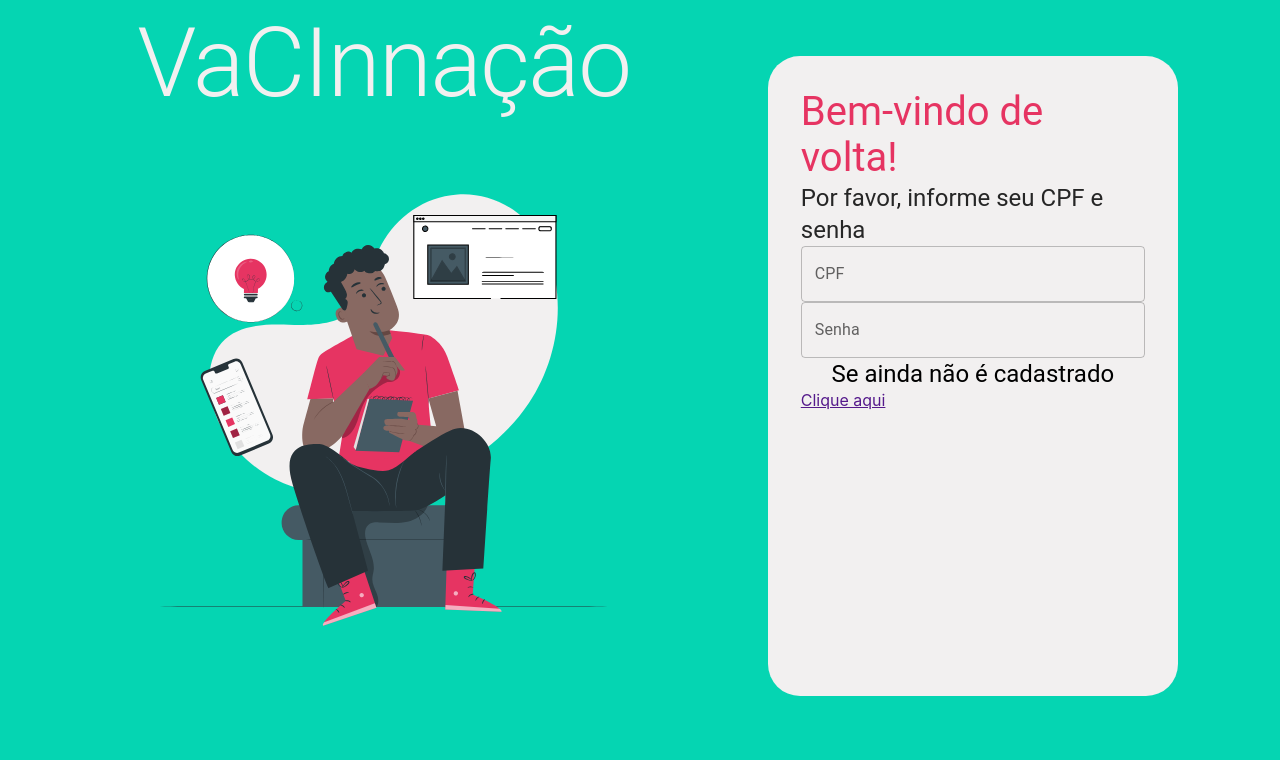
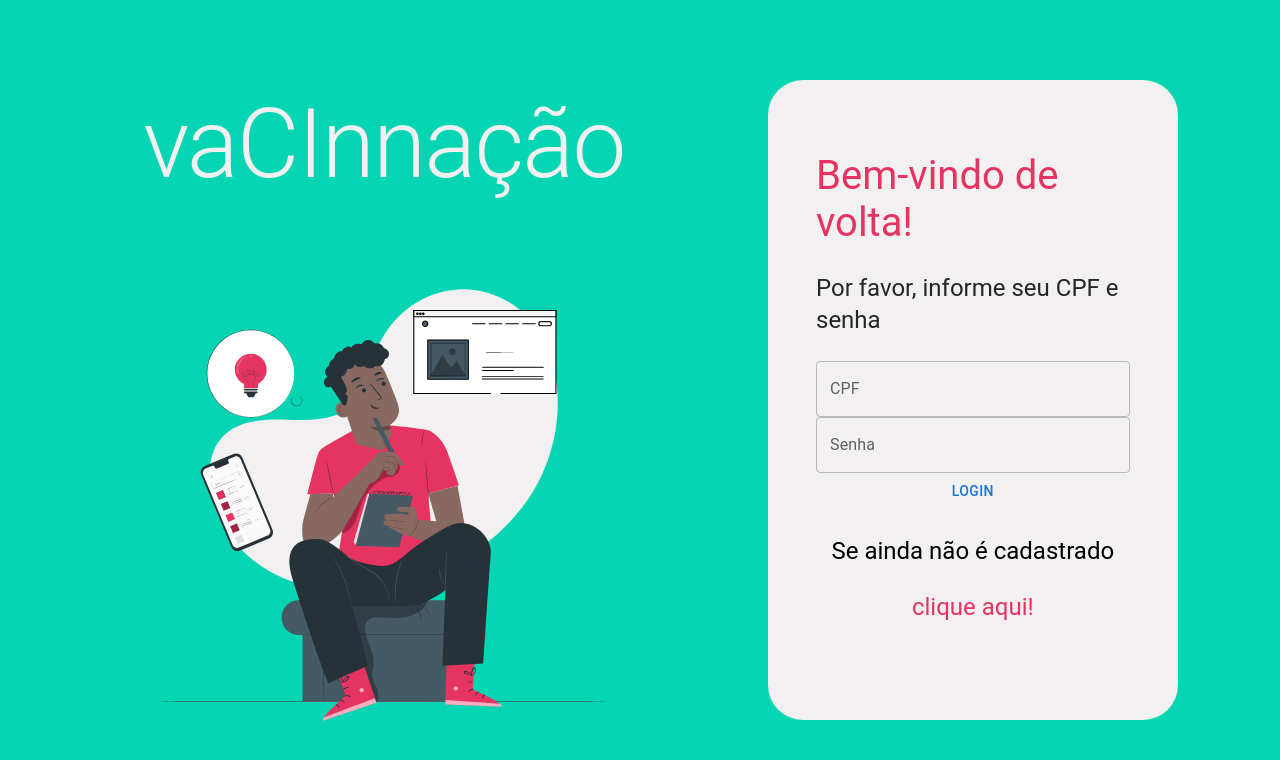
Before and after one commit to phvm/projeto-APS, a React (Create React App) app in the folder Projeto Entrega 2/frontend/: page / in a window 1280 px wide. Shown: the top 760 px of the page. Built offline with nearby package versions, Linux system fonts and the light colour scheme.

Commit message:
style: register and login forms components

```diff
--- a/Projeto Entrega 2/frontend/src/Components/LoginForm/index.tsx
+++ b/Projeto Entrega 2/frontend/src/Components/LoginForm/index.tsx
@@ -1,9 +1,9 @@
-import { Box, Typography, TextField, FormControl, OutlinedInput, Input, InputLabel } from "@mui/material";
-import { LoginFormProps } from '../../types/componentsTypes/LoginFormProps'
+import { Box, Typography, FormControl, OutlinedInput, Input, InputLabel, Button } from "@mui/material";
+import { LoginFormProps } from '../../types/componentsTypes/LoginFormProps';
 
 const LoginForm = (props: LoginFormProps) => {
     return(
-        <Box sx={{width: props.width, height: props.height, padding: '8%'}}>
+        <Box sx={{boxSizing: 'border-box', width: '80%', height: '80%', backgroundColor: '#F2F0F0', borderRadius: '35px', padding: '3em', display: 'flex', flexDirection: 'column', justifyContent: 'space-evenly'}}>
             <Typography variant="h3" align='left' sx={{color: '#E63462', fontSize: '2.5rem'}}>
                 Bem-vindo de volta!
             </Typography>
@@ -19,10 +19,13 @@ const LoginForm = (props: LoginFormProps) => {
                     <InputLabel>Senha</InputLabel>
                     <OutlinedInput required placeholder="Digite sua senha..." />
                 </FormControl>
+                <Button>Login</Button>
             </Box>
             <Box>
-                <Typography variant="h5" align='center'>Se ainda não é cadastrado</Typography>
-                <a href="">Clique aqui</a>
+                <Typography variant="h5" align='center'>
+                    Se ainda não é cadastrado <br/>
+                    <p style={{color: '#E63462'}}>clique aqui!</p>
+                </Typography>
             </Box>
         </Box>
     );
--- a/Projeto Entrega 2/frontend/src/Components/RegisterForm/index.tsx
+++ b/Projeto Entrega 2/frontend/src/Components/RegisterForm/index.tsx
@@ -1,4 +1,4 @@
-import { Box } from '@mui/material';
+import { Box, Button } from '@mui/material';
 
 const RegisterForm = () => {
     return (
--- a/Projeto Entrega 2/frontend/src/pages/LoginScreen/index.tsx
+++ b/Projeto Entrega 2/frontend/src/pages/LoginScreen/index.tsx
@@ -6,16 +6,14 @@ import LoginForm from '../../Components/LoginForm';
 const LoginScreen = () => {
     return(
         <Box sx={{width: '100vw', height: '100vh', backgroundColor: '#05D5B2', display: 'flex'}}>
-            <Box sx={{width: '60%', height: '80%', display: 'flex', flexDirection: 'column', justifyContent: 'space-around', alignItems: 'center'}}>
+            <Box sx={{width: '60%', height: '80%', display: 'flex', flexDirection: 'column', justifyContent: 'space-between', alignItems: 'center', marginTop:'5.5em'}}>
                 <Typography align='center' variant='h1' sx={{color: '#f2f0f0'}}>
-                    VaCInnação
+                    vaCInnação
                 </Typography>
                 <img src={loginImg} alt="" style={{width: '600px', height: '500px'}}/>
             </Box>
-            <Box sx={{width: '40%', height: '80%', display: 'flex', justifyContent: 'flex-start', alignItems: 'center', marginTop: '3.5em'}}>
-                <Box sx={{width: '80%', height: '100%', backgroundColor: '#F2F0F0', borderRadius: '2em'}}>
-                    <LoginForm />
-                </Box>
+            <Box sx={{width: '40%', height: '100%', display: 'flex', justifyContent: 'left', alignItems: 'center'}}>
+                <LoginForm />
             </Box>
         </Box>
     );
```
Also changed, not shown: Projeto Entrega 2/frontend/src/Components/LoginForm/style.ts (deleted).
